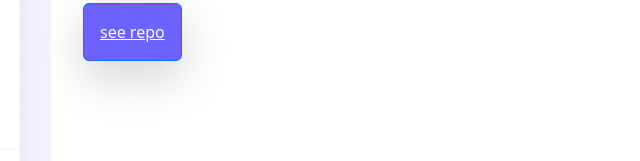
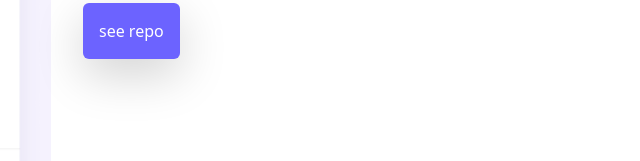
Before and after one commit to emnojacks/shecodes-portfolio, a website: page index.html in a window 1280 px wide. Shown: the part 759-920 px from the top of the page, 573-1213 px from the left. Drawn offline with nearby package versions, Linux system fonts and the light colour scheme.

Commit message:
Update style.css

```diff
--- a/src/style.css
+++ b/src/style.css
@@ -101,6 +101,11 @@ p {
 
 .btn > a {
   color: white;
+  text-decoration: none;
+}
+
+.btn {
+  border: 0px !important;
 }
 .navigation-links {
   display: flex;
@@ -158,3 +163,8 @@ p {
 #contact {
   text-align: center;
 }
+
+.btn:hover {
+  font-weight: bold;
+  transition: ease-in-out;
+}
```
